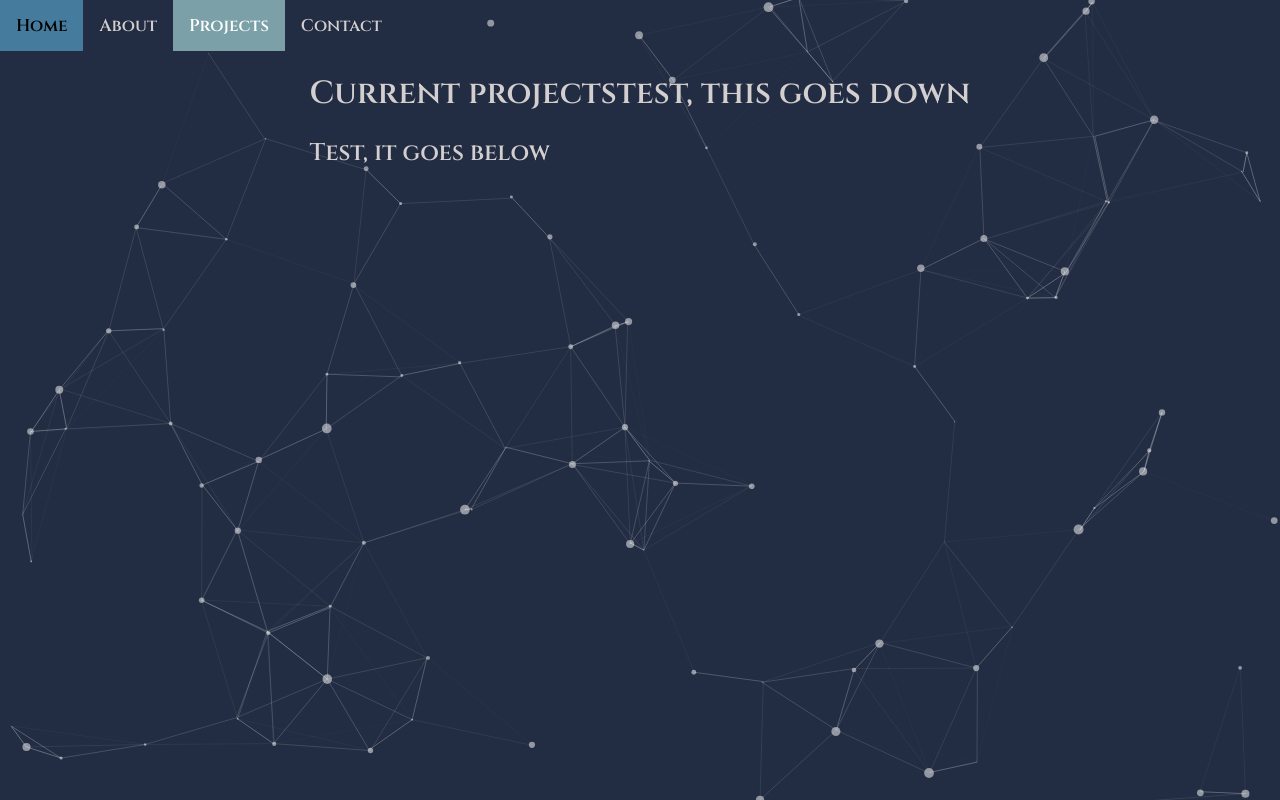
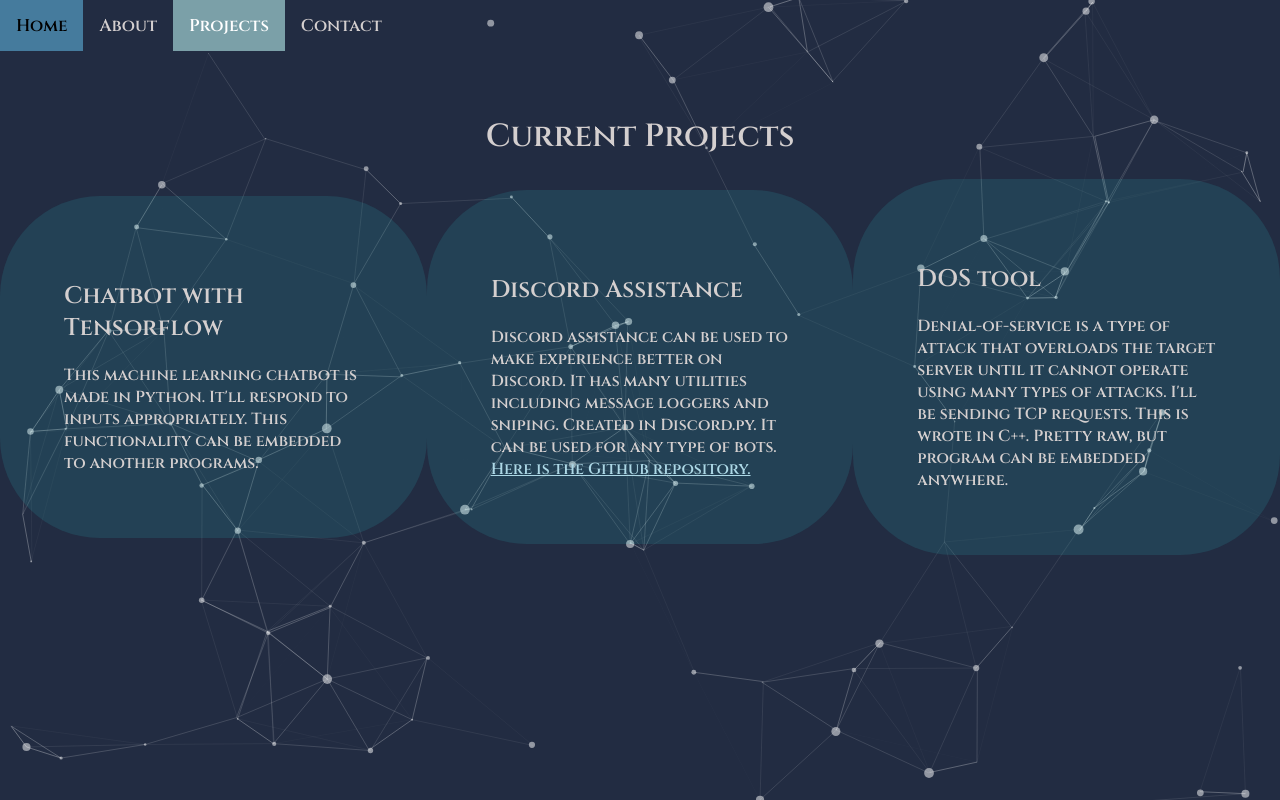
Before and after one commit to Steve-Dusty/my-portfolio, a Flask app: page /projects/ in a window 1280 px wide. Run offline with Flask 2, Linux system fonts and the light colour scheme.

Commit message:
Finished the base of everything

```diff
--- a/static/css/home.css
+++ b/static/css/home.css
@@ -52,7 +52,7 @@ body {
 }
 
 .begin {
-    margin-top: 100px;
+    margin-top: 2%;
     color: #d4cfcf;
 }
 
@@ -61,6 +61,7 @@ body {
     flex-direction: column;
     justify-content:flex-start;
     align-items: center;
+    margin-top: 10%;
 
 }
 
--- a/static/css/projects.css
+++ b/static/css/projects.css
@@ -41,20 +41,47 @@ body {
     color: white;
   }
 
-.container {
+
+.title {
+  margin-top: 5%;
+  text-align:center;
+  color: #d4cfcf;
+}
+
+.projects-page {
   display: flex;
-  justify-content: center;
   color: #d4cfcf;
+  flex-wrap: nowrap;
+  justify-content: space-evenly;
+  align-items: center;
 
 }
 
-.title {
-  font-weight: bolder;
-
+.project-1 {
+  background:rgba(56,255,255,0.1);
+  border-radius: 100px;
+  padding: 5%;
+  flex: 1;
 }
 
-/* The start of listing the projects. */
-.project-1 {
+.project-2 {
+  background:rgba(56,255,255,0.1);
+  border-radius: 100px;
+  padding: 5%;
+  flex: 1;
+}
 
+.project-2 a:link {
+  color: lightblue;
+}
 
+.project-2 a:hover {
+  color: darkcyan;
 }
+
+.project-3 {
+  background:rgba(56,255,255,0.1);
+  border-radius: 100px;
+  padding: 5%;
+  flex: 1;
+}
--- a/static/js/script.js
+++ /dev/null
@@ -1 +0,0 @@
-console.log("[INFO]===> JavaScript has been loaded.")
--- a/templates/contact.html
+++ b/templates/contact.html
@@ -26,6 +26,9 @@
     </div>
 
     <div class="contacts">
+        <div class="title">
+            <h1>Contact options</h1>
+        </div>
         <div class="discord">
             <a href="https://discord.com" target="_blank"><i class="fab fa-discord fa-3x"></i></a>
             <span><a>Friend me on Discord:</a><br>Steve-Dusty#7490</span>
--- a/templates/projects.html
+++ b/templates/projects.html
@@ -25,18 +25,31 @@
         <a href="{{ url_for('contact') }}">Contact</a>
     </div>
 
-    <div class="container">
-        <div class="title">
-            <h1>Current projects</h1>
-            <h2>Test, it goes below</h2>
+    <!--Projects start-->
+
+    <div class="title">
+        <h1>Current Projects</h1>
+    </div>
+
+    <div class="projects-page">
+        <div class="project-1"><h2>Chatbot with Tensorflow</h2>
+            <p1>This machine learning chatbot is made in Python. It'll respond to
+                inputs appropriately. This functionality can be embedded to another programs.
+            </p1>
         </div>
-        <!--The start of the actual projects, divided in three even spaces-->
-        <div class="project-1">
-            <h1>test, this goes down</h1>
+        <div class="project-2"><h2>Discord Assistance</h2>
+            <p1>Discord assistance can be used to make experience better on Discord. It has many
+                utilities including message loggers and sniping. Created in Discord.py. It can be used for any
+                type of bots. <a href="https://github.com/Steve-Dusty/Discord-Tools" target="__blank">Here is the Github repository.</a>
+            </p1>
         </div>
-        <!--Project 2-->
-        <div class="project-2">
+        <div class="project-3"><h2>DOS tool</h2>
+            <p1>Denial-of-service is a type of attack that overloads the target server until it cannot operate
+                using many types of attacks. I'll be sending TCP requests. This is wrote in C++. Pretty raw, but program
+                can be embedded anywhere.
+            </p1>
+        </div>
 
-        </div>
     </div>
+
 </body>
```
Also changed, not shown: static/css/about.css (+5 -2 lines), static/css/contact.css (+9 -1 lines).
